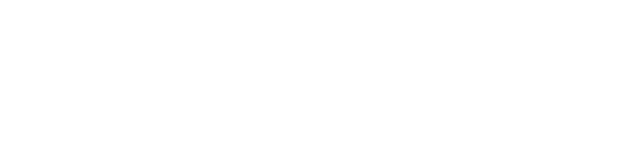
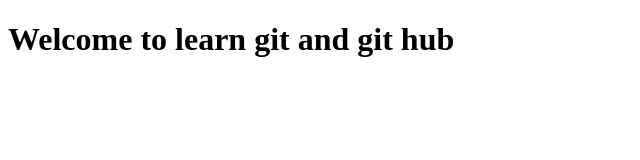
Before and after one commit to SudharshanPani/project-1, a plain HTML site: page index.html in a window 1280 px wide. Shown: the whole page, without its empty margins (0-640 px from the left). Drawn offline with Linux system fonts and the light colour scheme.

Commit message:
Added a new h1 tag

```diff
--- a/index.html
+++ b/index.html
@@ -8,7 +8,7 @@
     <link rel="stylesheet" href="./style.css">
 </head>
 <body>
-
+    <h1>Welcome to learn git and git hub</h1>
     <script src="./script.js"></script>
 </body>
 </html>
```
